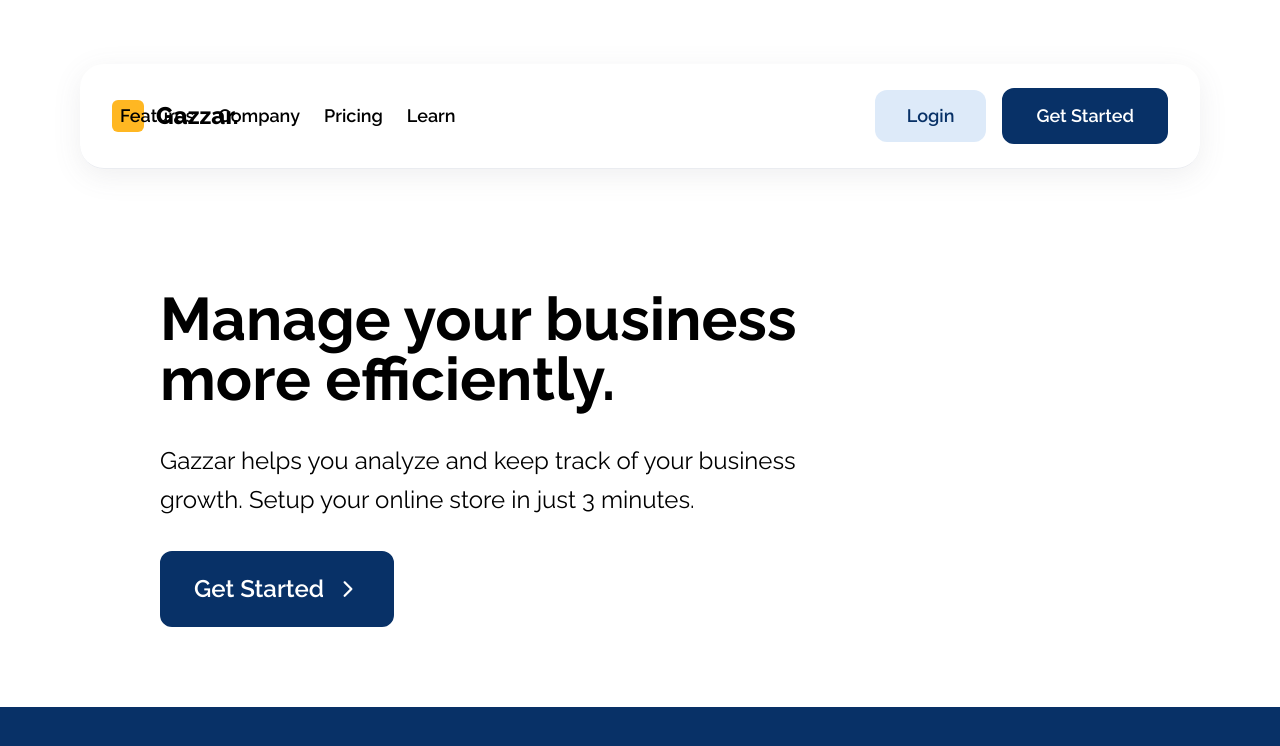
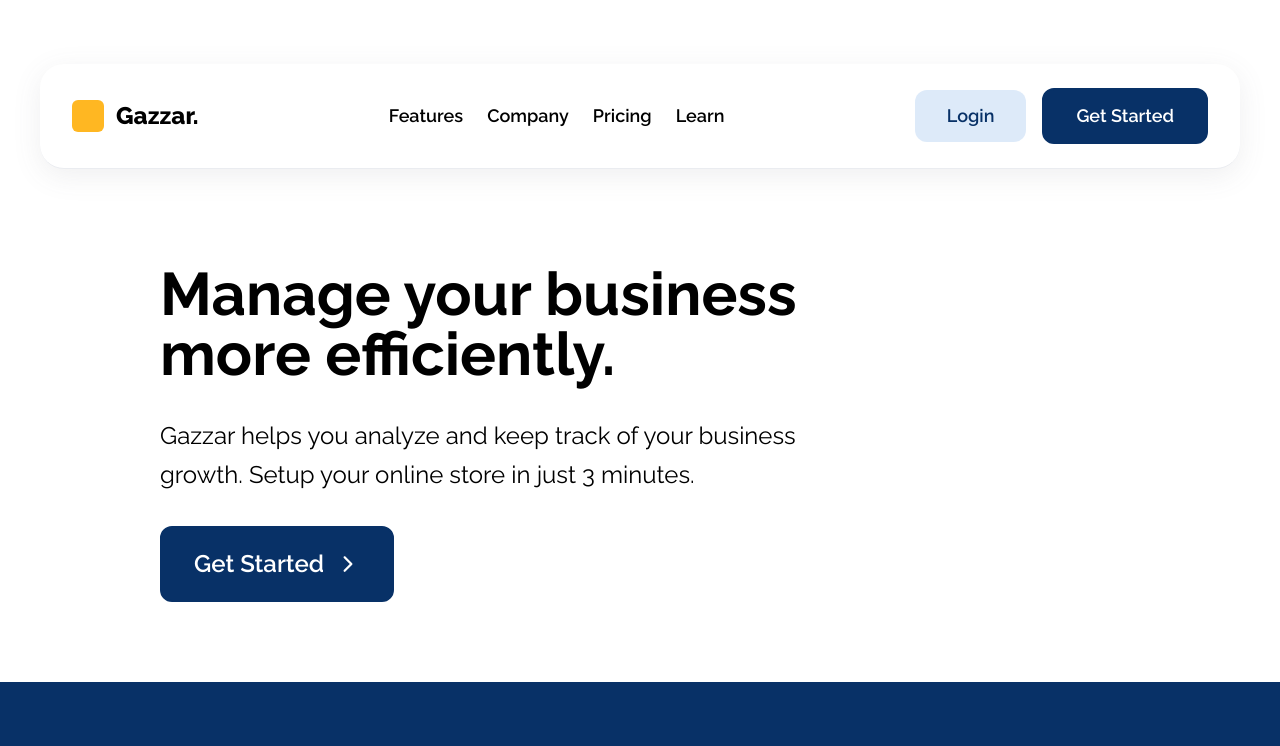
Before and after one commit to Fullstack-Roadmap/Gazzar-Frontend, a React (Vite) app: page / in a window 1280 px wide. Shown: the top 746 px of the page. Built offline with nearby package versions, Linux system fonts and the light colour scheme.

Commit message:
Made navbar absolute

```diff
--- a/src/components/Hero.jsx
+++ b/src/components/Hero.jsx
@@ -6,8 +6,8 @@ const Hero = () => {
   const blue = "#083167";
 
   return (
-    <div className="mid:m-20 mx-16 my-20">
-      <h1 className="mid:mt-10 mid:mb-0 mb-16 mid:text-6xl mid:text-left font-bold mid:w-2/3 leading-normal text-5xl text-center">
+    <div className="mid:m-20 mx-16 my-20 mt-[12rem] mid:mt-[14rem]">
+      <h1 className="mid:mt-10 mid:mb-0 mb-16 mid:text-6xl mid:text-left font-bold lrg:w-2/3 leading-normal text-5xl text-center">
         Manage your business more efficiently.
       </h1>
       <p className="my-8 text-2xl font-normal mid:w-2/3 mid:text-left leading-relaxed">
--- a/src/components/Navbar.jsx
+++ b/src/components/Navbar.jsx
@@ -18,7 +18,7 @@ const Navbar = () => {
   };
 
   return (
-    <nav className="sticky lg:flex items-center mid:mt-16 mt-2 py-6 px-8 mid:rounded-3xl rounded-none shadow-none border-b border-[#EAECF0] h-fit w-full mid:shadow-custom justify-between text-lg sml:mx-20 mx-12">
+    <nav className="lg:flex items-center py-6 px-8 mid:rounded-3xl rounded-none shadow-none border-b border-[#EAECF0] h-fit mid:shadow-custom justify-between text-lg absolute top-12 mid:top-16 left-10 right-10 bg-white">
       <section className="flex justify-between items-center">
         <header className="text-2xl font-extrabold flex items-center gap-2 h-fit">
           <span className="mr-1 rounded-md aspect-square h-8 bg-[#FFB722]"></span>
@@ -29,14 +29,14 @@ const Navbar = () => {
           <FaX size={26} className="hidden" onClick={toggleNav} id="close"/>
         </div>
       </section>
-      <section className="lrg:block absolute">
+      {/* <section className="lrg:block absolute"> */}
         <section className="lg:flex lg:flex-row lg:border-0 lg:mx-2 lg:mt-0 lg:pt-0 gap-6 mt-4 pt-4 border-t border-[#EAECF0] items-center justify-center hidden flex-col relative" id="options">
           <p>Features</p>
           <p>Company</p>
           <p>Pricing</p>
           <p>Learn</p>
         </section>
-      </section>
+      {/* </section> */}
       <section className="gap-4 items-center font-semibold flex justify-end">
         <div className="hidden lg:flex">
           <Link to="signin">
```
